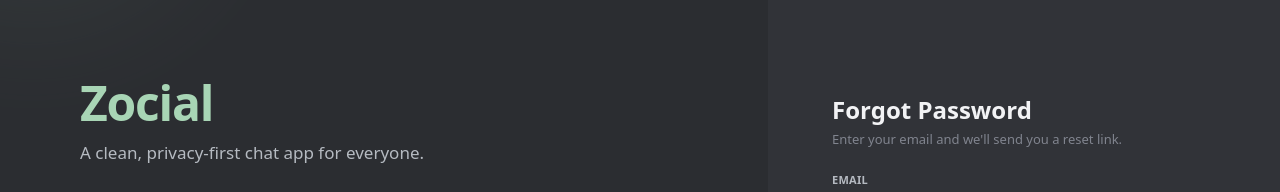
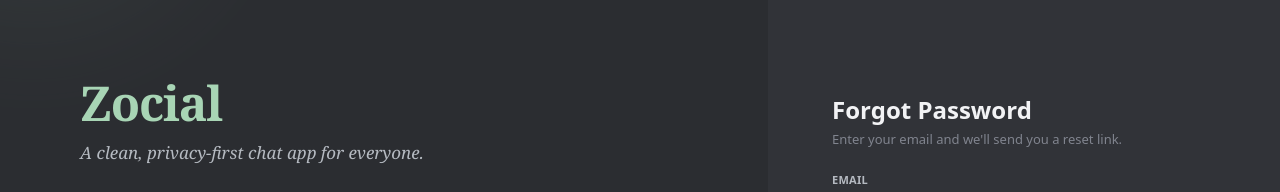
Before and after one commit to psrisuphan/zocial, a Next.js app: page /auth/forgot-password in a window 1280 px wide. Shown: the part 191-383 px from the top of the page. Built offline with nearby package versions, Linux system fonts and the light colour scheme; no server answers.

Commit message:
feat: add Playfair Display to left panel wordmark and tagline

```diff
--- a/src/app/globals.css
+++ b/src/app/globals.css
@@ -3,7 +3,7 @@
 @tailwind utilities;
 
 /* ── Google Fonts ─────────────────────────────────────────── */
-@import url('https://fonts.googleapis.com/css2?family=Noto+Sans:ital,wght@0,100..900;1,100..900&family=Noto+Sans+Thai:wght@100..900&family=Noto+Sans+Mono:wght@100..900&display=swap');
+@import url('https://fonts.googleapis.com/css2?family=Noto+Sans:ital,wght@0,100..900;1,100..900&family=Noto+Sans+Thai:wght@100..900&family=Noto+Sans+Mono:wght@100..900&family=Playfair+Display:ital,wght@0,400..900;1,400..900&display=swap');
 
 /* ── Design tokens — dark mode (default) ─────────────────── */
 :root {
--- a/src/components/features/auth/AuthShell.tsx
+++ b/src/components/features/auth/AuthShell.tsx
@@ -17,10 +17,10 @@ export function AuthShell({ children }: { children: React.ReactNode }) {
 
         <div className="relative">
           {/* wordmark */}
-          <span className="text-4xl lg:text-5xl font-bold tracking-tight text-accent">
+          <span className="font-display text-4xl lg:text-5xl font-bold tracking-tight text-accent">
             Zocial
           </span>
-          <p className="mt-3 text-lg text-text-secondary max-w-sm leading-relaxed">
+          <p className="font-display mt-3 text-lg italic text-text-secondary max-w-sm leading-relaxed">
             A clean, privacy-first chat app for everyone.
           </p>
 
--- a/tailwind.config.ts
+++ b/tailwind.config.ts
@@ -11,6 +11,7 @@ const config: Config = {
       fontFamily: {
         sans: ["'Noto Sans'", "'Noto Sans Thai'", "sans-serif"],
         mono: ["'Noto Sans Mono'", "monospace"],
+        display: ["'Playfair Display'", "Georgia", "serif"],
       },
       colors: {
         bg: {
```
